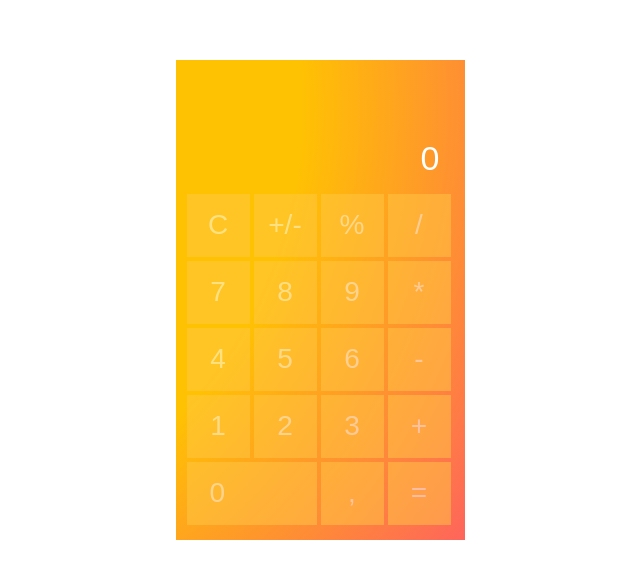
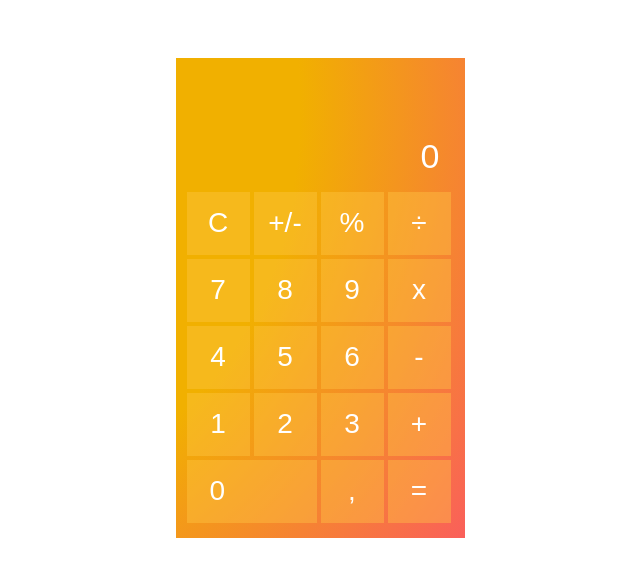
Before and after one commit to LizaKornilo/laba3_calculator, a plain HTML site: page web3.html in a window 1280 px wide. Shown: the whole page, without its empty margins (320-960 px from the left). Drawn offline with Linux system fonts and the light colour scheme.

Commit message:
html -div, css- background, opacity
html - division  replacement,
css- background color and opacity of buttons (opacity->rgba) was change,

```diff
--- a/web3.css
+++ b/web3.css
@@ -1,14 +1,12 @@
 html {
     color: #ffffff;
 }
-
 body {
     color: #ffffff;
     font: 300 18px/1.6 "Source Sans Pro",sans-serif;
     margin: 0;
     text-align: center;
 }
-
 /*наше поле ввода*/
 .viewer{
     text-align: right;
@@ -23,13 +21,12 @@ body {
 }
 
 .calculator {
-border: 2px solid white;
     padding: 30px 0px 0px 9px;
     height: 450px;
     width: 220px ;
     background: #ffc202;
     background-image:
-            radial-gradient(circle farthest-side at 180px 110px, #ffc202 40%, rgb(254, 58, 132) 80%);
+            radial-gradient(circle farthest-side at 180px 110px, #f1b000 40%, rgb(254, 58, 132) 80%);
     background-attachment: fixed;
     color: white;
     font-size: 28px;
@@ -37,11 +34,10 @@ border: 2px solid white;
     width: 10em;
 }
 .num1{
-    background: rgb(255, 199, 72);
-    opacity: 50%;
+    background: rgba(255, 199, 71, 0.4);
     text-align:left;
     text-indent: 17px;
-    color: #ffffff;
+    color:  #ffffff;
     cursor: pointer;
     float: left;
     font: inherit;
@@ -51,9 +47,8 @@ border: 2px solid white;
     transition: all 0.5s;
 }
 button {
-    border: 2px;
-    background: rgb(255, 199, 71);
-    opacity: 50%;
+    border: 1px;
+    background: rgba(255, 199, 71, 0.4);
     color: #ffffff;
     cursor: pointer;
     float: left;
--- a/web3.html
+++ b/web3.html
@@ -12,13 +12,13 @@
       <button id="clear" class="clear">C</button>
       <button id="question" >+/-</button>
       <button id="percent" >%</button>
-      <button id="div">/</button>
+      <button id="div">÷</button>
 
 
     <button class="num" data-num="7">7</button>
     <button class="num" data-num="8">8</button>
     <button class="num" data-num="9">9</button>
-    <button data-ops="times" class="ops">*</button>
+    <button data-ops="times" class="ops">х</button>
 
 
     <button class="num" data-num="4">4</button>
```
